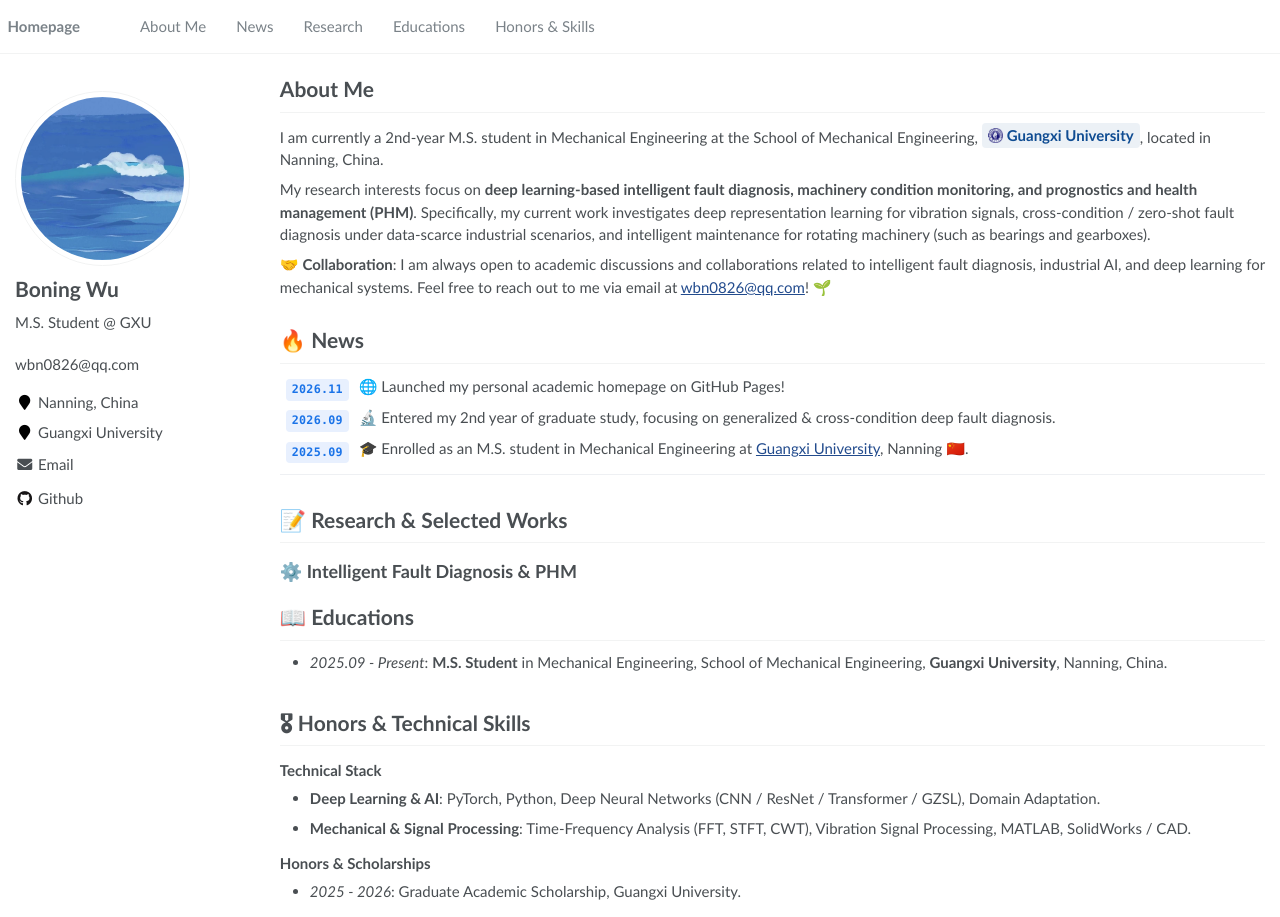
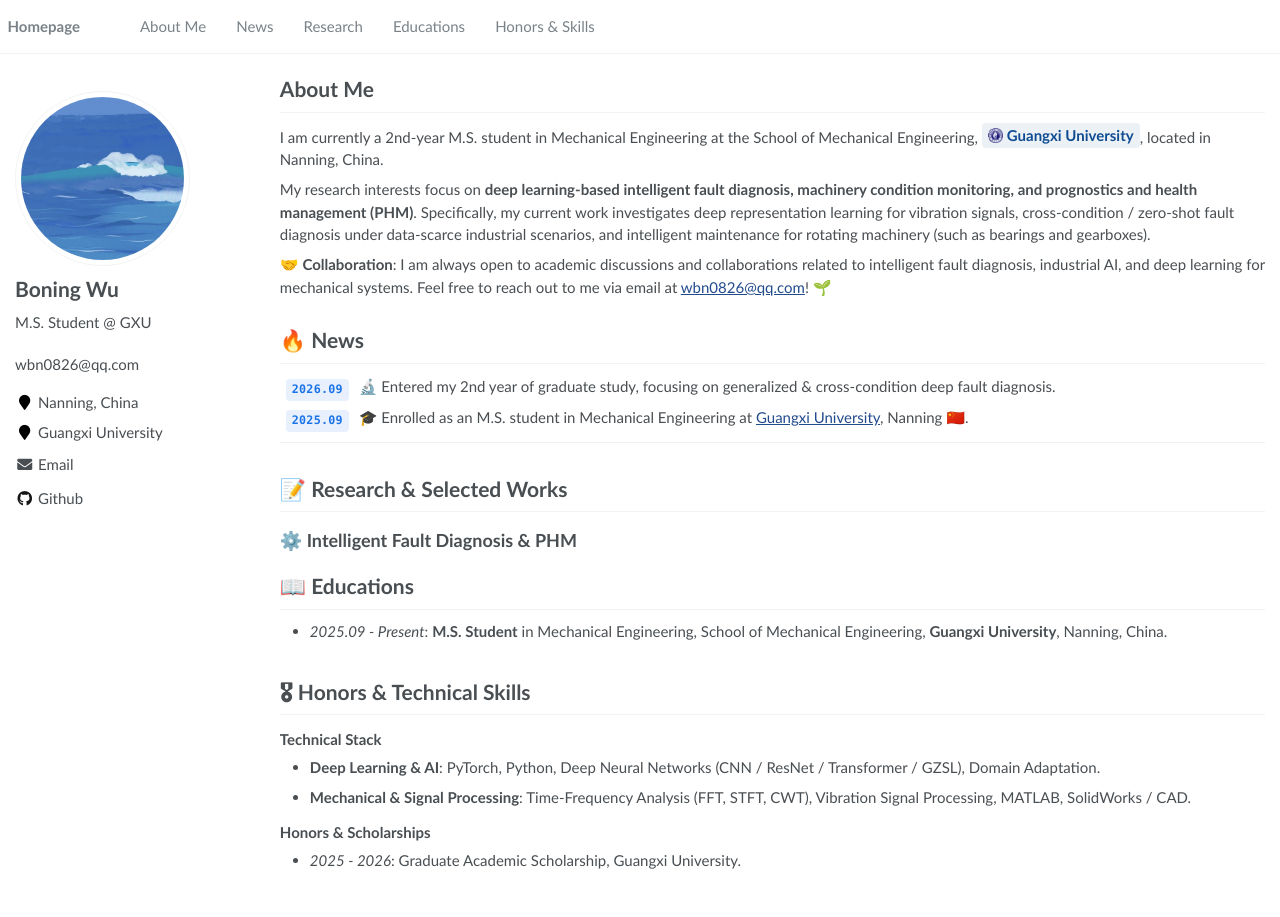
Before and after one commit to seayo-Ning/seayo-ning.github.io, a Jekyll site: the page built from _pages/about.md, in a window 1280 px wide. Built offline with Jekyll 4.4.1, drawn with Linux system fonts in a browser that asks for light colours.

Commit message:
Update about.md

```diff
--- a/_pages/about.md
+++ b/_pages/about.md
@@ -24,7 +24,6 @@ My research interests focus on **deep learning-based intelligent fault diagnosis
 
 <div class="scrollable-area">
   <ul>
-    <li class="news-item"><span class="news-date">2026.11</span><span class="news-body">🌐 Launched my personal academic homepage on GitHub Pages!</span></li>
     <li class="news-item"><span class="news-date">2026.09</span><span class="news-body">🔬 Entered my 2nd year of graduate study, focusing on generalized &amp; cross-condition deep fault diagnosis.</span></li>
     <li class="news-item"><span class="news-date">2025.09</span><span class="news-body">🎓 Enrolled as an M.S. student in Mechanical Engineering at <a href="https://www.gxu.edu.cn/">Guangxi University</a>, Nanning 🇨🇳.</span></li>
   </ul>
```
